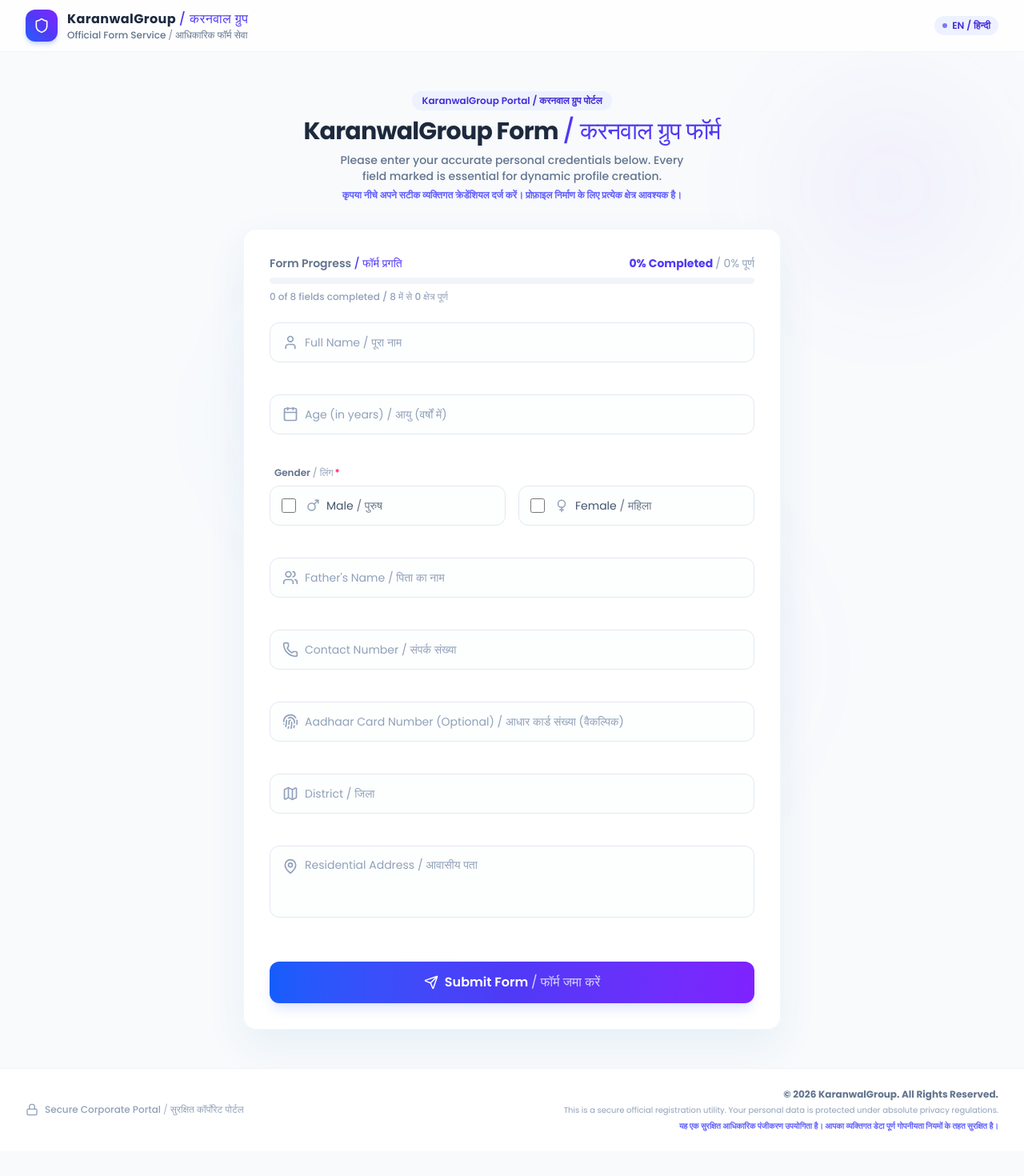
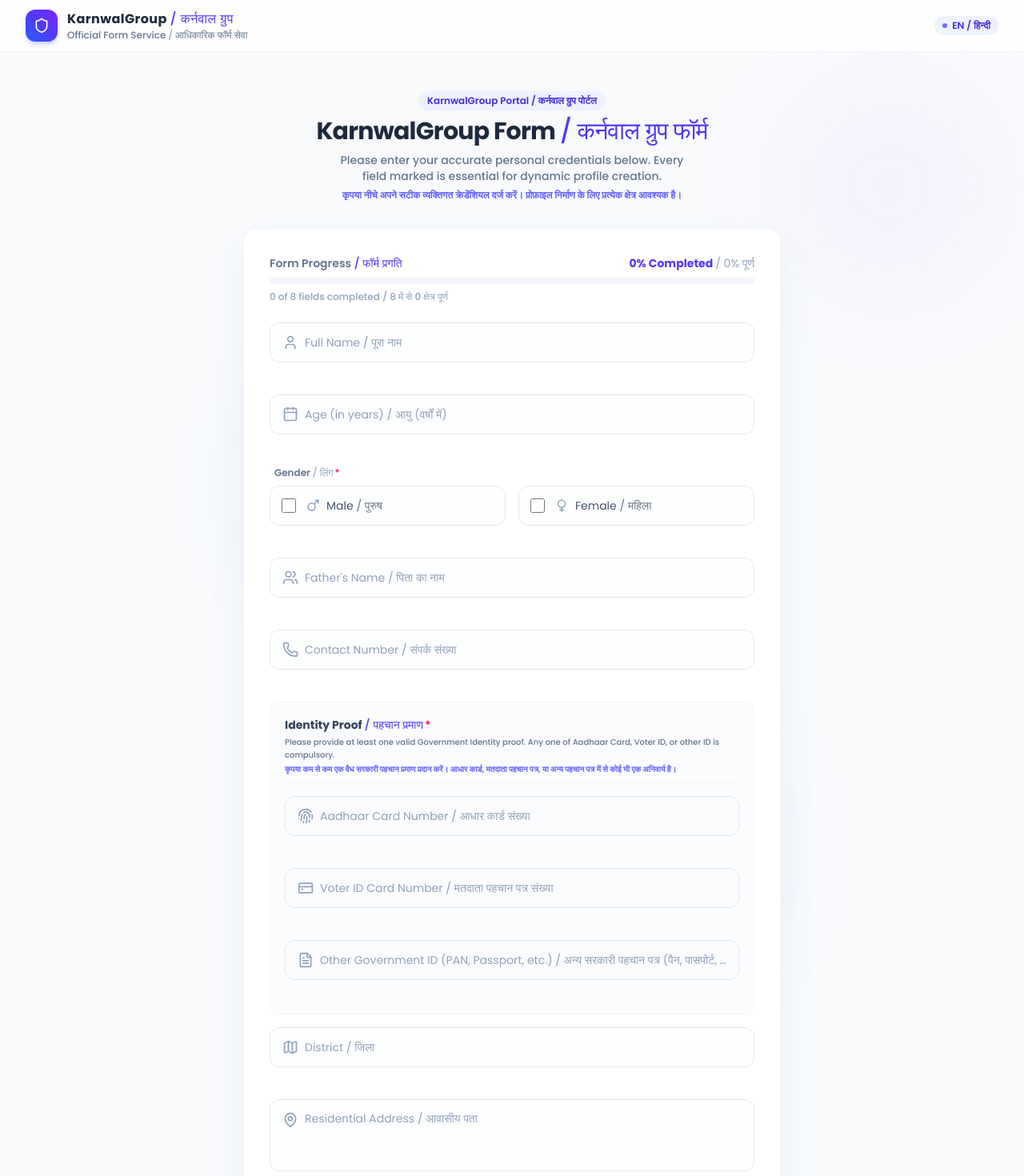
Before and after one commit to dhruv-karanwal/karanwalform_website, a Next.js app: page / in a window 1280 px wide. Shown: the top 1470 px of the page at 80% size. Before the commit the page ends 1439 px from the top, so only its background shows below. Built offline with nearby package versions, Linux system fonts and the light colour scheme.

Commit message:
Rename Karanwal to Karnwal and add support for multiple ID options

```diff
--- a/package.json
+++ b/package.json
@@ -1,5 +1,5 @@
 {
-  "name": "karanwal-form",
+  "name": "karnwal-form",
   "version": "0.1.0",
   "private": true,
   "scripts": {
--- a/src/app/layout.tsx
+++ b/src/app/layout.tsx
@@ -16,25 +16,25 @@
 };
 
 export const metadata: Metadata = {
-  metadataBase: new URL("https://karanwalform-website.vercel.app"),
-  title: "KaranwalGroup Form",
-  description: "Official KaranwalGroup Registration Form",
-  keywords: ["KaranwalGroup", "Form", "Registration", "Survey", "Bilingual Form", "पंजीकरण फॉर्म"],
-  authors: [{ name: "KaranwalGroup" }],
+  metadataBase: new URL("https://karnwalform-website.vercel.app"),
+  title: "KarnwalGroup Form",
+  description: "Official KarnwalGroup Registration Form",
+  keywords: ["KarnwalGroup", "Form", "Registration", "Survey", "Bilingual Form", "पंजीकरण फॉर्म"],
+  authors: [{ name: "KarnwalGroup" }],
   robots: {
     index: true,
     follow: true,
   },
   appleWebApp: {
     capable: true,
-    title: "KaranwalGroup Form",
+    title: "KarnwalGroup Form",
     statusBarStyle: "default",
   },
   openGraph: {
-    title: "KaranwalGroup Form",
-    description: "Official KaranwalGroup Registration Form",
-    url: "https://karanwalform-website.vercel.app",
-    siteName: "KaranwalGroup Form",
+    title: "KarnwalGroup Form",
+    description: "Official KarnwalGroup Registration Form",
+    url: "https://karnwalform-website.vercel.app",
+    siteName: "KarnwalGroup Form",
     type: "website",
     locale: "en_IN",
     images: [
@@ -42,14 +42,14 @@
         url: "/og-image.png",
         width: 1200,
         height: 630,
-        alt: "KaranwalGroup Form Social Share Preview",
+        alt: "KarnwalGroup Form Social Share Preview",
       },
     ],
   },
   twitter: {
     card: "summary_large_image",
-    title: "KaranwalGroup Form",
-    description: "Official KaranwalGroup Registration Form",
+    title: "KarnwalGroup Form",
+    description: "Official KarnwalGroup Registration Form",
     images: ["/og-image.png"],
   },
 };
--- a/src/app/page.tsx
+++ b/src/app/page.tsx
@@ -2,7 +2,7 @@
 
 import React, { useState } from "react";
 import { motion, AnimatePresence } from "framer-motion";
-import { User, Calendar, Users, Phone, MapPin, Map, Send, Loader2, AlertCircle, Fingerprint, Mars, Venus } from "lucide-react";
+import { User, Calendar, Users, Phone, MapPin, Map, Send, Loader2, AlertCircle, Fingerprint, Mars, Venus, CreditCard, FileText } from "lucide-react";
 
 import Header from "@/components/Header";
 import Footer from "@/components/Footer";
@@ -21,6 +21,8 @@
   fathersName: string;
   contactNumber: string;
   aadhaarNumber: string;
+  voterId: string;
+  otherId: string;
   district: string;
   address: string;
 }
@@ -36,6 +38,8 @@
     fathersName: "",
     contactNumber: "",
     aadhaarNumber: "",
+    voterId: "",
+    otherId: "",
     district: "",
     address: "",
   });
@@ -48,6 +52,8 @@
     fathersName: false,
     contactNumber: false,
     aadhaarNumber: false,
+    voterId: false,
+    otherId: false,
     district: false,
     address: false,
   });
@@ -123,11 +129,50 @@
         break;
       }
       case "aadhaarNumber": {
+        const hasAlternative = values.voterId.trim() !== "" || values.otherId.trim() !== "";
         const cleaned = val.trim();
         if (cleaned === "") {
+          if (hasAlternative) {
             valid = true;
+          } else {
+            err = "At least one ID proof is required / कम से कम एक पहचान प्रमाण आवश्यक है";
+          }
         } else if (!/^\d{12}$/.test(cleaned)) {
           err = "Enter a valid 12-digit Aadhaar number / एक मान्य 12-अंकीय आधार संख्या दर्ज करें";
+        } else {
+          valid = true;
+        }
+        break;
+      }
+      case "voterId": {
+        const hasAlternative = values.aadhaarNumber.trim() !== "" || values.otherId.trim() !== "";
+        const cleaned = val.trim();
+        if (cleaned === "") {
+          if (hasAlternative) {
+            valid = true;
+          } else {
+            err = "At least one ID proof is required / कम से कम एक पहचान प्रमाण आवश्यक है";
+          }
+        } else if (cleaned.length < 5 || cleaned.length > 20) {
+          err = "Voter ID must be between 5 and 20 characters / मतदाता पहचान पत्र 5 से 20 वर्णों के बीच होना चाहिए";
+        } else if (!/^[a-zA-Z0-9\s/-]+$/.test(cleaned)) {
+          err = "Enter a valid alphanumeric Voter ID / एक मान्य अल्फ़ान्यूमेरिक मतदाता पहचान पत्र दर्ज करें";
+        } else {
+          valid = true;
+        }
+        break;
+      }
+      case "otherId": {
+        const hasAlternative = values.aadhaarNumber.trim() !== "" || values.voterId.trim() !== "";
+        const cleaned = val.trim();
+        if (cleaned === "") {
+          if (hasAlternative) {
+            valid = true;
+          } else {
+            err = "At least one ID proof is required / कम कम एक पहचान प्रमाण आवश्यक है";
+          }
+        } else if (cleaned.length < 3) {
+          err = "ID number must be at least 3 characters / आईडी नंबर कम से कम 3 वर्णों का होना चाहिए";
         } else {
           valid = true;
         }
@@ -166,6 +211,8 @@
     fathersName: "",
     contactNumber: "",
     aadhaarNumber: "",
+    voterId: "",
+    otherId: "",
     district: "",
     address: "",
   };
@@ -177,6 +224,8 @@
     fathersName: false,
     contactNumber: false,
     aadhaarNumber: false,
+    voterId: false,
+    otherId: false,
     district: false,
     address: false,
   };
@@ -197,14 +246,18 @@
     setTouched((prev) => ({ ...prev, [name]: true }));
   };
 
+  const idFields: FieldName[] = ["aadhaarNumber", "voterId", "otherId"];
+  const isIdFilled = idFields.some(field => values[field] !== "" && validFields[field]);
+
   const filledCount = Object.keys(values).filter((key) => {
     const field = key as FieldName;
-    if (field === "aadhaarNumber") {
-      return values.aadhaarNumber !== "" && validFields.aadhaarNumber;
+    if (idFields.includes(field)) {
+      return false;
     }
     return validFields[field];
-  }).length;
-  const totalCount = Object.keys(values).length;
+  }).length + (isIdFilled ? 1 : 0);
+
+  const totalCount = Object.keys(values).length - idFields.length + 1;
 
   const handleSubmit = async (e: React.FormEvent) => {
     e.preventDefault();
@@ -269,6 +322,8 @@
           fathersName: "",
           contactNumber: "",
           aadhaarNumber: "",
+          voterId: "",
+          otherId: "",
           district: "",
           address: "",
         });
@@ -279,6 +334,8 @@
           fathersName: false,
           contactNumber: false,
           aadhaarNumber: false,
+          voterId: false,
+          otherId: false,
           district: false,
           address: false,
         });
@@ -319,10 +376,10 @@
           {/* Intro Text header */}
           <div className="form-header-intro text-center mb-8 space-y-2">
             <span className="inline-flex items-center gap-1 rounded-full bg-indigo-50 px-3 py-1 text-xs font-semibold text-indigo-700">
-              KaranwalGroup Portal / करनवाल ग्रुप पोर्टल
+              KarnwalGroup Portal / कर्नवाल ग्रुप पोर्टल
             </span>
             <h2 className="text-2xl font-bold tracking-tight text-slate-800 sm:text-3xl">
-              KaranwalGroup Form <span className="text-indigo-600 font-medium font-sans">/ करनवाल ग्रुप फॉर्म</span>
+              KarnwalGroup Form <span className="text-indigo-600 font-medium font-sans">/ कर्नवाल ग्रुप फॉर्म</span>
             </h2>
             <p className="text-xs text-slate-500 font-medium max-w-md mx-auto sm:text-sm">
               Please enter your accurate personal credentials below. Every field marked is essential for dynamic profile creation.
@@ -487,13 +544,28 @@
                 required
               />
 
+              {/* Identity Verification Section */}
+              <div className="rounded-xl border border-slate-100 bg-slate-50/50 p-4.5 space-y-4">
+                <div className="border-b border-slate-100 pb-2">
+                  <h3 className="text-xs font-bold text-slate-700 sm:text-sm">
+                    Identity Proof <span className="text-indigo-600 font-medium font-sans">/ पहचान प्रमाण</span>
+                    <span className="text-rose-500 ml-0.5">*</span>
+                  </h3>
+                  <p className="text-[10px] text-slate-500 font-medium mt-1 leading-relaxed">
+                    Please provide at least one valid Government Identity proof. Any one of Aadhaar Card, Voter ID, or other ID is compulsory.
+                    <span className="block mt-0.5 font-sans text-indigo-500 font-semibold">
+                      कृपया कम से कम एक वैध सरकारी पहचान प्रमाण प्रदान करें। आधार कार्ड, मतदाता पहचान पत्र, या अन्य पहचान पत्र में से कोई भी एक अनिवार्य है।
+                    </span>
+                  </p>
+                </div>
+
                 {/* Aadhaar Card Number */}
                 <InputField
                   id="aadhaarNumber"
                   name="aadhaarNumber"
                   type="text"
-                labelEn="Aadhaar Card Number (Optional)"
-                labelHi="आधार कार्ड संख्या (वैकल्पिक)"
+                  labelEn="Aadhaar Card Number"
+                  labelHi="आधार कार्ड संख्या"
                   icon={Fingerprint}
                   value={values.aadhaarNumber}
                   onChange={handleChange}
@@ -502,6 +574,39 @@
                   isValid={touched.aadhaarNumber && values.aadhaarNumber !== "" && validFields.aadhaarNumber}
                   maxLength={12}
                 />
+
+                {/* Voter ID Card Number */}
+                <InputField
+                  id="voterId"
+                  name="voterId"
+                  type="text"
+                  labelEn="Voter ID Card Number"
+                  labelHi="मतदाता पहचान पत्र संख्या"
+                  icon={CreditCard}
+                  value={values.voterId}
+                  onChange={handleChange}
+                  onBlur={() => handleBlur("voterId")}
+                  error={touched.voterId ? errors.voterId : ""}
+                  isValid={touched.voterId && values.voterId !== "" && validFields.voterId}
+                  maxLength={20}
+                />
+
+                {/* Other ID Card Number */}
+                <InputField
+                  id="otherId"
+                  name="otherId"
+                  type="text"
+                  labelEn="Other Government ID (PAN, Passport, etc.)"
+                  labelHi="अन्य सरकारी पहचान पत्र (पैन, पासपोर्ट, आदि)"
+                  icon={FileText}
+                  value={values.otherId}
+                  onChange={handleChange}
+                  onBlur={() => handleBlur("otherId")}
+                  error={touched.otherId ? errors.otherId : ""}
+                  isValid={touched.otherId && values.otherId !== "" && validFields.otherId}
+                  maxLength={20}
+                />
+              </div>
 
               {/* District */}
               <InputField
--- a/src/components/Footer.tsx
+++ b/src/components/Footer.tsx
@@ -19,7 +19,7 @@
           {/* Legal and Disclaimer Notice */}
           <div className="space-y-1 sm:text-right">
             <p className="text-xs font-bold text-slate-500">
-              © {new Date().getFullYear()} KaranwalGroup. All Rights Reserved.
+              © {new Date().getFullYear()} KarnwalGroup. All Rights Reserved.
             </p>
             <p className="text-[10px] text-slate-400 leading-relaxed">
               This is a secure official registration utility. Your personal data is protected under absolute privacy regulations.
--- a/src/components/Header.tsx
+++ b/src/components/Header.tsx
@@ -15,7 +15,7 @@
             </div>
             <div>
               <h1 className="text-sm font-bold tracking-wide text-slate-800 sm:text-base">
-                KaranwalGroup <span className="text-indigo-600 font-medium font-sans">/ करनवाल ग्रुप</span>
+                KarnwalGroup <span className="text-indigo-600 font-medium font-sans">/ कर्नवाल ग्रुप</span>
               </h1>
               <p className="text-[10px] text-slate-500 font-medium sm:text-xs">
                 Official Form Service <span className="font-light">/ आधिकारिक फॉर्म सेवा</span>
```
Also changed, not shown: google-sheets-integration/code.js (+60 -1 lines). Lines whose indentation alone changed are shown as unchanged.
